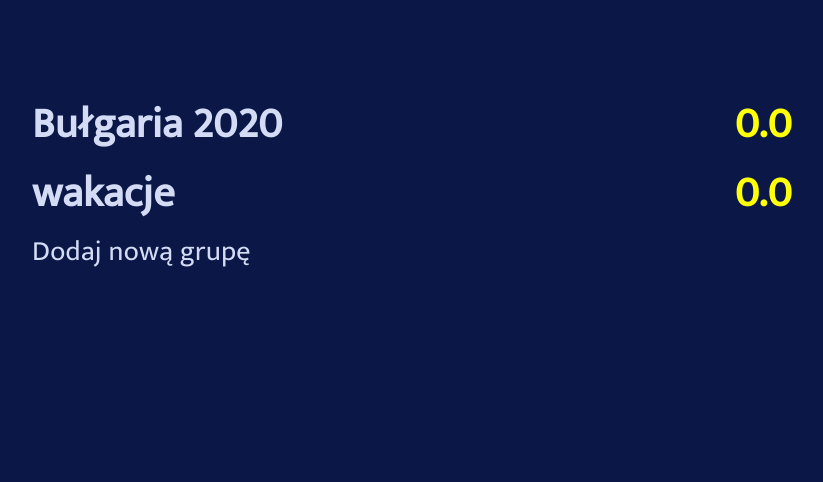
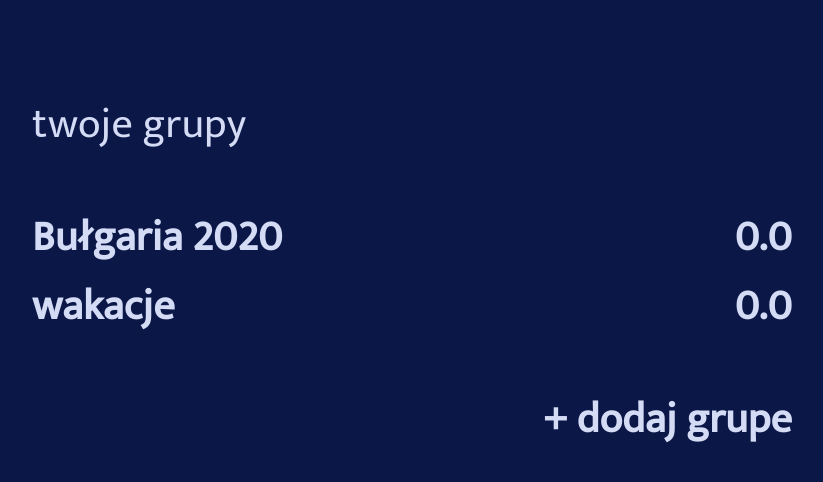
Before and after one commit to zuzajot/costSplit, a Django app: page /groups/ in a window 1280 px wide. Shown: the part 135-617 px from the top of the page, without its empty margins (228-1051 px from the left). Run offline with Django 3.2, Linux system fonts and the light colour scheme; a user stored in the database is signed in; data comes from the database, SQL or seed files in the repository.

Commit message:
Merge remote-tracking branch 'origin/zuza' into marek2
# Conflicts:
#	db.sqlite3

```diff
--- a/split/static/style.css
+++ b/split/static/style.css
@@ -17,19 +17,17 @@ a:link, a:visited {
   text-decoration: none;
 }
 
-
 .top-bar {
     max-width: 1200px;
     margin: 50px auto;
     display: flex;
-    font-weight: 800;
+    font-weight: 700;
 }
 
 .userinfo {
-
 }
 
-.userinfodiv, .balance-in-group {
+.userinfodiv, .balance-in-group, .new-group-link {
     display: flex;
     justify-content: flex-end;
     flex: 1;
@@ -42,47 +40,46 @@ a:link, a:visited {
 .balance- {
     color: #8D07F6;
 }
-
-
+.balance= {
+    color: #00FF00;
+}
 .group-bar {
     display: flex;
         font-size: 1.5em;
-        font-weight: 800;
+        font-weight: 700;
         color: #D4DBF5 ;
-
 }
 
 .group-name{
-
 }
 
 .balance-in-group {
+}
 
-}
 .balance{}
+
 input {
-
     border: 0;
     background-color: transparent;
     color: #D4DBF5;
     font-size: 1em;
-    font-weight: 800;
+    font-weight: 700;
     border-bottom: 2px solid #D4DBF5;
     margin-left: 10px;
     width: 290px;
+}
 
-}
+
 :focus{
     outline: none;
 }
-
-
 
 
 .content {
     max-width: 760px;
     margin: 90px auto;
 }
+
 
 button {
    background: none;
@@ -94,11 +91,23 @@ button {
   display: inline-block;
   font-size: 1em;
     font-family: Mukta;
-    font-weight: 800;
+    font-weight: 700;
     letter-spacing: 0.02em
+
 
 }
 label {
-        font-weight: 800;
+        font-weight: 700;
 font-size-adjust: 40px;
 }
+
+.twoje-grupy{
+    font-size: 1.5em;
+    margin-bottom: 44px;
+}
+
+.new-group-link {
+    font-size: 1.5em;
+    font-weight: 800;
+    margin-top: 44px;
+}
--- a/templates/base.html
+++ b/templates/base.html
@@ -22,7 +22,7 @@
 
 {% if user.profile.balance > 0 %}      <span class="balance">+{{ user.profile.balance }}
 {% elif user.profile.balance < 0 %}    <span class="balance-">−{{ user.profile.balance }}
-{% else %}                      <span class="balance">{{ user.profile.balance }}
+{% else %}                      <span class="balance=">{{ user.profile.balance }}
 {% endif %}
             </span>
 
--- a/templates/group_list.html
+++ b/templates/group_list.html
@@ -12,6 +12,8 @@
 {% endfor %}
 {% endif %}
 
+<div class="twoje-grupy"> twoje grupy </div>
+
 {% for group in groups %}
 
 <a href="{% url 'group_view' group.group_id.id %} ">
@@ -22,7 +24,7 @@
         <div class="balance-in-group">
 {% if group.balance > 0 %}      <span class="balance">+{{ group.balance }}
 {% elif group.balance < 0 %}    <span class="balance-">−{{ group.balance }}
-{% else %}                      <span class="balance">{{ group.balance }}
+{% else %}                      <span class="balance=">{{ group.balance }}
 {% endif %}
             </span>
         </div>
@@ -33,6 +35,7 @@
 
 {% endfor %}
 
-<a href="{% url 'group_create' %}"> Dodaj nową grupę </a>
-
+<div class="new-group-link">
+<a href="{% url 'group_create' %}"> + dodaj grupe </a>
+</div>
 {% endblock %}
```
